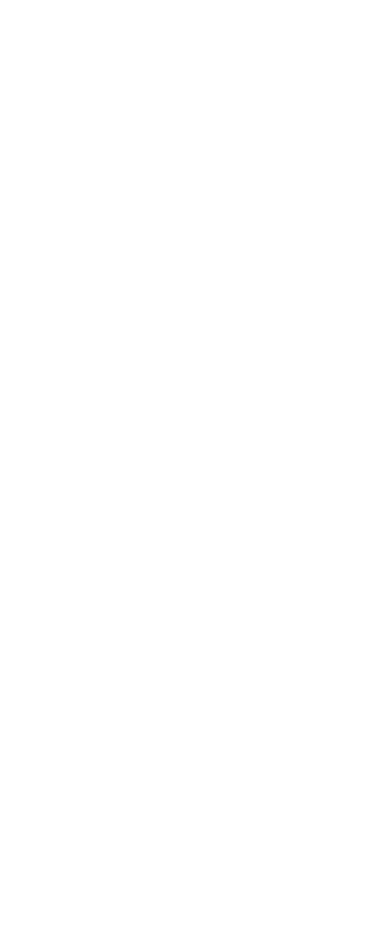
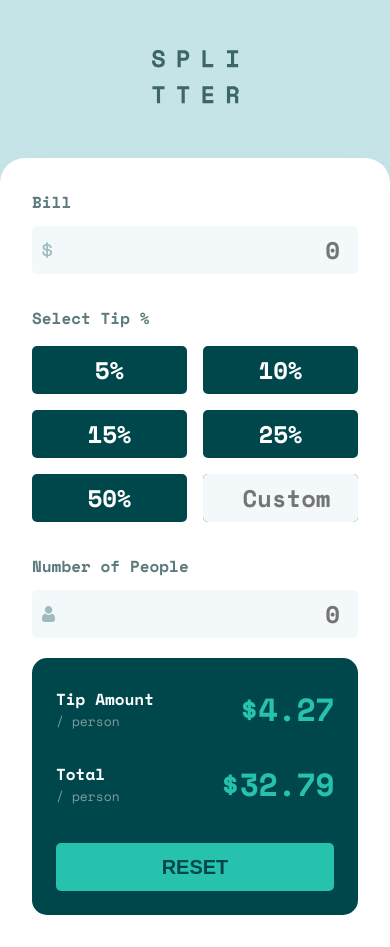
Before and after one commit to Hekimianz/tip-calculator, a plain HTML site: page index.html in a window 390 px wide. Before the commit the page ends 844 px from the top, so only its background shows below. Drawn offline with nearby package versions, Linux system fonts and the light colour scheme.

Commit message:
finished mobile layout

```diff
--- a/app.js
+++ b/app.js
@@ -0,0 +1,3 @@
+document.querySelector(".custom__label").addEventListener("click", function () {
+  document.getElementById("custom").checked = true;
+});
--- a/index.html
+++ b/index.html
@@ -10,8 +10,98 @@
       href="./images/favicon-32x32.png"
     />
     <title>Frontend Mentor | Tip calculator app</title>
+    <link rel="preconnect" href="https://fonts.googleapis.com" />
+    <link rel="preconnect" href="https://fonts.gstatic.com" crossorigin />
+    <link
+      href="https://fonts.googleapis.com/css2?family=Space+Mono:ital,wght@0,400;0,700;1,400;1,700&display=swap"
+      rel="stylesheet"
+    />
     <link rel="stylesheet" href="style.css" />
     <script src="app.js" defer></script>
   </head>
-  <body></body>
+  <body>
+    <header>
+      <img src="./images/logo.svg" alt="splitter logo" class="logo" />
+    </header>
+    <main>
+      <form class="form" novalidate>
+        <label for="number">Bill</label>
+        <div class="input__wrapper">
+          <img
+            src="./images/icon-dollar.svg"
+            alt="dollar sign"
+            class="input__icon"
+          />
+          <input
+            type="number"
+            class="input__field bill__input"
+            placeholder="0"
+            id="number"
+          />
+        </div>
+
+        <h2>Select Tip %</h2>
+        <div class="percentage__selectors">
+          <input type="radio" id="percent5" name="percentage" value="5" />
+          <label for="percent5">5%</label>
+
+          <input type="radio" id="percent10" name="percentage" value="10" />
+          <label for="percent10">10%</label>
+
+          <input type="radio" id="percent15" name="percentage" value="15" />
+          <label for="percent15">15%</label>
+
+          <input type="radio" id="percent25" name="percentage" value="25" />
+          <label for="percent25">25%</label>
+
+          <input type="radio" id="percent50" name="percentage" value="50" />
+          <label for="percent50">50%</label>
+
+          <input type="radio" id="custom" name="percentage" value="custom" />
+          <label for="custom" class="custom__label">
+            <input
+              type="number"
+              id="customInput"
+              class="custom__input input__field"
+              placeholder="Custom"
+            />
+          </label>
+        </div>
+
+        <label class="people__label" for="people">Number of People</label>
+        <div class="input__wrapper">
+          <img
+            src="./images/icon-person.svg"
+            alt="person icon"
+            class="input__icon"
+          />
+          <input
+            type="number"
+            class="input__field people__input"
+            placeholder="0"
+            id="people"
+          />
+        </div>
+      </form>
+      <section class="display">
+        <div class="display__content">
+          <div class="tip">
+            <div class="title">
+              <h3>Tip Amount</h3>
+              <span>/ person</span>
+            </div>
+            <span class="tip__result result">$4.27</span>
+          </div>
+          <div class="total">
+            <div class="title">
+              <h3>Total</h3>
+              <span>/ person</span>
+            </div>
+            <span class="total__result result">$32.79</span>
+          </div>
+        </div>
+        <button class="resetBtn">RESET</button>
+      </section>
+    </main>
+  </body>
 </html>
--- a/style.css
+++ b/style.css
@@ -0,0 +1,230 @@
+:root {
+  --dark-green: #00474b;
+  --light-blue: #f3f9fa;
+  --grey-text: #5e7a7d;
+  --active: #26c2ae;
+}
+
+* {
+  margin: 0;
+  padding: 0;
+  box-sizing: border-box;
+}
+
+html {
+  font-size: 62.5%;
+  font-family: "Space Mono", monospace;
+}
+
+html,
+body {
+  width: 100vw;
+  min-height: 100vh;
+  background-color: #c5e4e7;
+  display: flex;
+  flex-direction: column;
+}
+
+header {
+  text-align: center;
+  padding: 5rem 0;
+}
+
+main {
+  width: 100%;
+  display: flex;
+  flex-direction: column;
+  gap: 3.2rem;
+  background-color: #fff;
+  flex-grow: 1;
+  border-top-left-radius: 25px;
+  border-top-right-radius: 25px;
+  padding: 3.2rem;
+  -webkit-box-shadow: 0px 32px 43px 0px rgba(79, 166, 175, 0.2);
+  -moz-box-shadow: 0px 32px 43px 0px rgba(79, 166, 175, 0.2);
+  box-shadow: 0px 32px 43px 0px rgba(79, 166, 175, 0.2);
+}
+
+.form {
+  height: 43.6rem;
+  display: flex;
+  flex-direction: column;
+  align-items: flex-start;
+}
+
+.display {
+  background-color: var(--dark-green);
+  height: 25.7rem;
+  border-radius: 15px;
+}
+
+#number::-webkit-outer-spin-button,
+#number::-webkit-inner-spin-button,
+#people::-webkit-outer-spin-button,
+#people::-webkit-inner-spin-button {
+  -webkit-appearance: none;
+  margin: 0;
+}
+
+#number,
+#people {
+  -moz-appearance: textfield;
+}
+
+.input__wrapper {
+  position: relative;
+  width: fit-content;
+}
+
+.input__icon {
+  position: absolute;
+  left: 10px; /* Adjust as needed */
+  top: 50%;
+  transform: translateY(-50%);
+  pointer-events: none;
+  margin-top: 0.6rem;
+}
+
+.input__field {
+  padding-left: 30px;
+  padding-right: 18px;
+  text-align: right;
+  width: 100%;
+  height: 48px;
+  background-color: var(--light-blue);
+  border: none;
+  border-radius: 5px;
+  color: var(--dark-green);
+  font-size: 2.4rem;
+  font-weight: bold;
+  margin-top: 1.2rem;
+  font-family: inherit;
+  transition: 0.2s;
+  outline: none;
+}
+
+.input__field:focus {
+  border: 2px solid var(--active);
+}
+
+label,
+h2 {
+  font-size: 1.6rem;
+  font-weight: bold;
+  color: var(--grey-text);
+}
+
+.percentage__selectors {
+  display: grid;
+  grid-template-columns: 1fr 1fr;
+  gap: 1.6rem;
+  grid-template-rows: repeat(3, 48px);
+  width: 100%;
+}
+
+.percentage__selectors input[type="radio"] {
+  display: none;
+}
+
+.percentage__selectors label {
+  border-radius: 5px;
+  background-color: var(--dark-green);
+  cursor: pointer;
+  user-select: none;
+  display: flex;
+  align-items: center;
+  justify-content: center;
+  color: #fff;
+  font-size: 2.4rem;
+  font-weight: bold;
+}
+
+.percentage__selectors input[type="radio"]:checked + label {
+  background-color: var(--active);
+  color: var(--dark-green);
+}
+
+.custom__input {
+  border: none;
+  background: none;
+  outline: none;
+  width: 100%;
+  text-align: center;
+  background-color: #f3f9fa;
+  color: var(--grey-text);
+  height: 100%;
+  font-size: 2.4rem;
+  font-weight: bold;
+  font-family: inherit;
+  margin: 0;
+}
+
+.custom__input::-webkit-outer-spin-button,
+.custom__input::-webkit-inner-spin-button {
+  -webkit-appearance: none;
+  margin: 0;
+}
+
+.custom__input[type="number"] {
+  -moz-appearance: textfield;
+}
+
+h2 {
+  margin-top: 3.2rem;
+  margin-bottom: 1.6rem;
+}
+
+.people__label {
+  margin-top: 3.2rem;
+}
+
+.display {
+  display: flex;
+  flex-direction: column;
+  padding: 2.4rem;
+  gap: 3.2rem;
+}
+
+.display__content {
+  flex-grow: 1;
+  display: flex;
+  flex-direction: column;
+  gap: 2rem;
+}
+
+.tip,
+.total {
+  flex-grow: 1;
+  display: flex;
+  align-items: center;
+  justify-content: space-between;
+}
+
+h3 {
+  font-size: 1.6rem;
+  font-weight: bold;
+  color: #fff;
+}
+
+.title span {
+  color: #7f9d9f;
+  font-size: 1.3rem;
+}
+
+.result {
+  color: var(--active);
+  font-weight: bold;
+  font-size: 3.2rem;
+  letter-spacing: -0.67px;
+}
+
+.resetBtn {
+  font-size: 2rem;
+  font-weight: bold;
+  color: var(--dark-green);
+  background-color: var(--active);
+  border: none;
+  height: 4.8rem;
+  border-radius: 5px;
+  cursor: pointer;
+}
```
